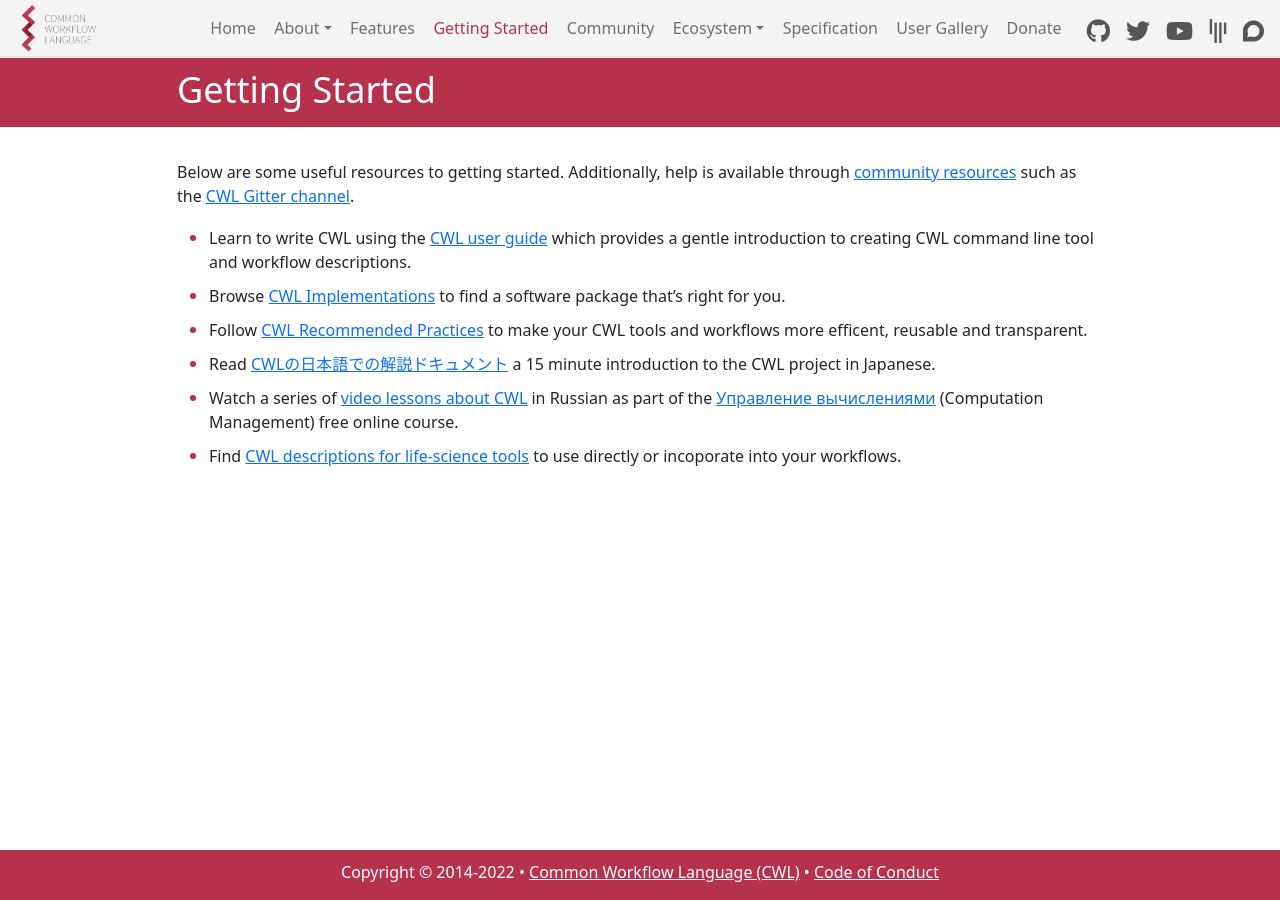
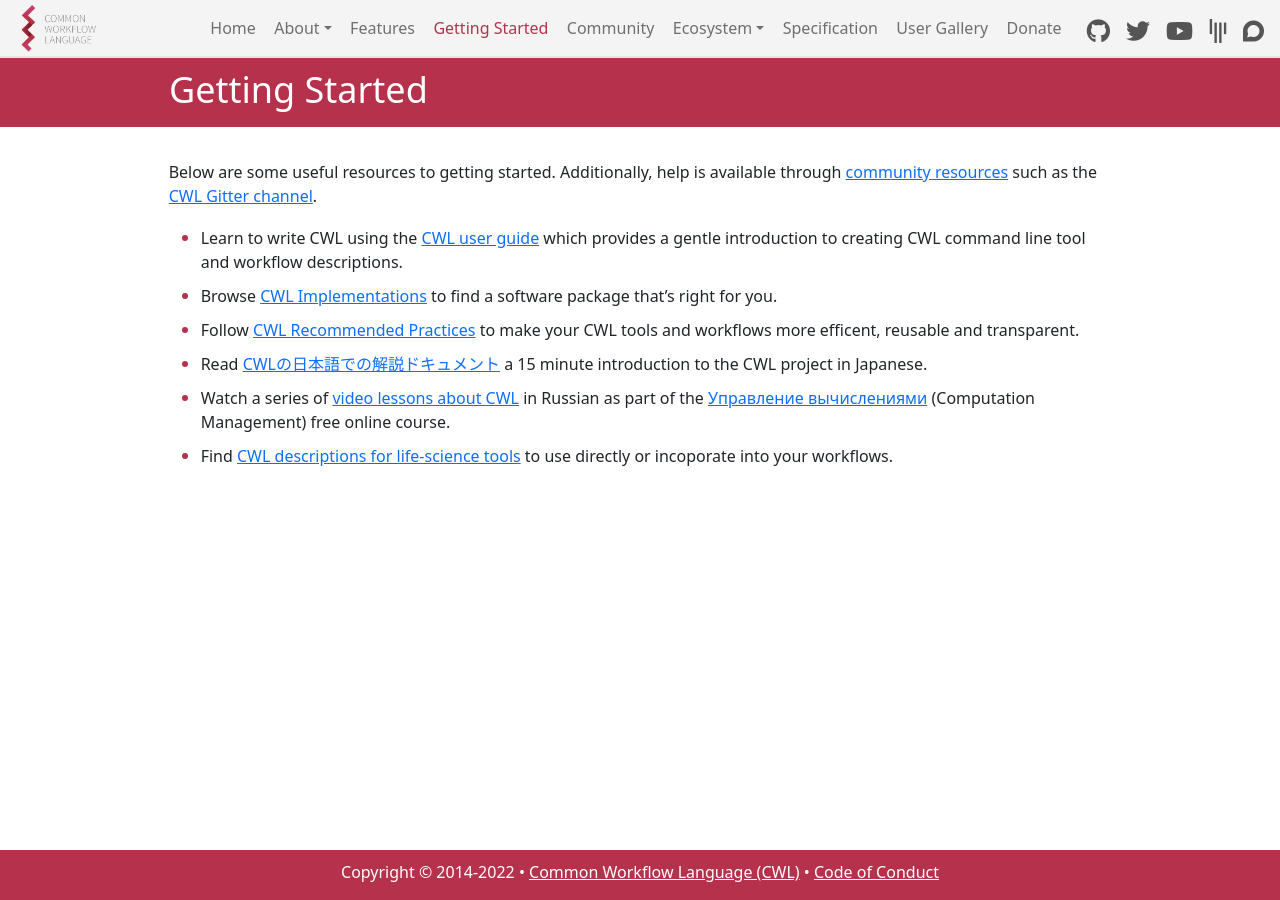
Before and after one commit to common-workflow-language/cwl-website, a Jekyll site: the page built from content/getting-started.html, in a window 1280 px wide. Built offline with Jekyll 4.4.1, drawn with Linux system fonts in a browser that asks for light colours.

Commit message:
Add fix for centering on .page-short pgs, for Chrome & Firefox #93

```diff
--- a/content/_sass/partials/_structure.scss
+++ b/content/_sass/partials/_structure.scss
@@ -99,6 +99,20 @@
     }
   }
 }
+
+// Firefox & Chrome fix for no scrollbar
+@media (min-width: 992px) and (-webkit-min-device-pixel-ratio:0) and (min-resolution: .001dpcm) {
+  .body-page-short {
+    .content-wrapper {
+      padding: 0 2px;
+    }
+
+    .post-header {
+      padding: 10px 0 0 8px;
+    }
+  }
+}
+
 
 @include media-breakpoint-up(xl) {
   .body-page-short {
```
Also changed, not shown: content/code-of-conduct.md (+0 -1 lines).
